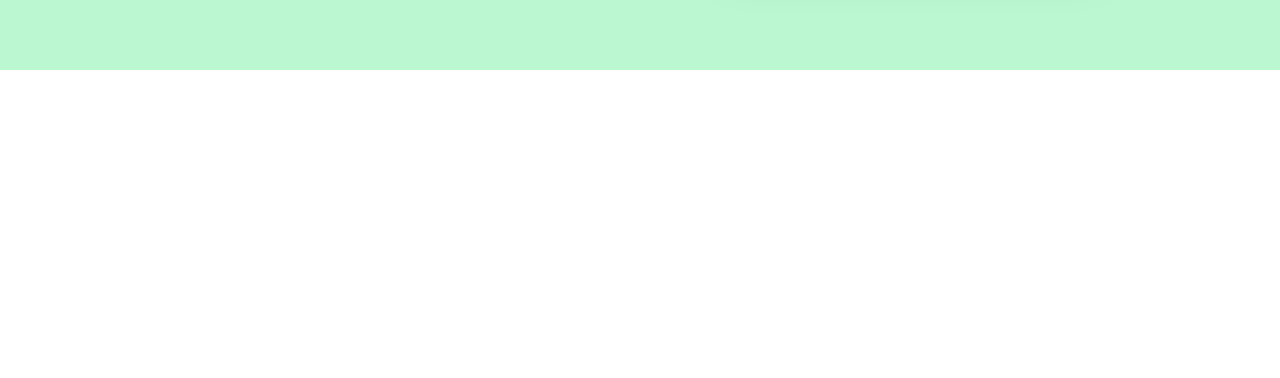
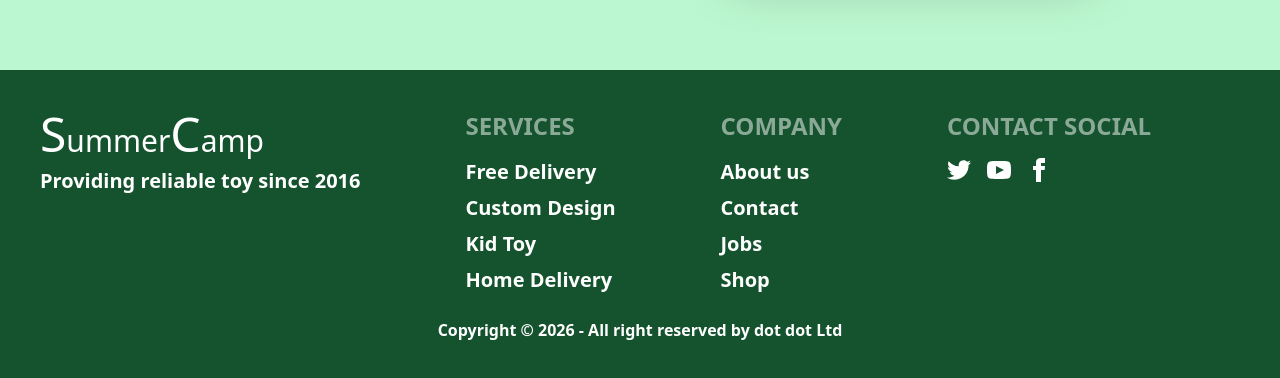
Before and after one commit to REFATBHUYAN/Rhythmic-Moves, a React (Vite) app: page /login in a window 1280 px wide. Shown: the part 798-1176 px from the top of the page. Before the commit the page ends 868 px from the top, so only its background shows below. Built offline with nearby package versions, Linux system fonts and the light colour scheme; no server answers.

Commit message:
footer added basic need edit

```diff
--- a/src/Layout/MainLayout.jsx
+++ b/src/Layout/MainLayout.jsx
@@ -1,12 +1,14 @@
 import React from 'react';
 import { Outlet } from 'react-router-dom';
 import Navbar from '../Pages/Shared/Navbar';
+import Footer from '../Pages/Shared/Footer';
 
 const MainLayout = () => {
     return (
         <div>
             <Navbar></Navbar>
             <Outlet></Outlet>
+            <Footer></Footer>
         </div>
     );
 };
--- a/src/Pages/Login & Register/Login.jsx
+++ b/src/Pages/Login & Register/Login.jsx
@@ -8,6 +8,7 @@
 
 const Login = () => {
   const [show, setShow] = useState(false);
+  const [error, setError] = useState('');
   const { logIn } = useContext(AuthContext);
   const navigate = useNavigate();
   const location = useLocation();
@@ -25,6 +26,7 @@
   } = useForm();
   const onSubmit = (data) => {
     console.log(data);
+    setError('')
     logIn(data.email, data.password)
       .then((result) => {
         console.log(result.user);
@@ -32,7 +34,7 @@
         // navigate(from, { replace: true });
       })
       .catch((error) => {
-        console.log(error);
+        setError(error);
       });
   };
   return (
@@ -92,16 +94,7 @@
                   </Link>{" "}
                 </p>
                 <SocialLogin></SocialLogin>
-                {/* <div className="divider">OR</div>
-                <div>
-                  <button
-                    // onClick={handleGoogleSing}
-                    className="hover:bg-green-400 flex font-bold items-center justify-center gap-4 border border-indigo-600 rounded-md w-full mx-auto py-2 text-center"
-                  >
-                    <FaGoogle></FaGoogle> Login With Google
-                  </button>
-                </div> */}
-                {/* <div className="text-red-600 my-4 font-bold">{error}</div> */}
+                <div className="text-red-600 my-4 font-bold">{error}</div>
               </div>
             </div>
           </div>
--- /dev/null
+++ b/src/Pages/Shared/Footer.jsx
@@ -0,0 +1,96 @@
+import React from "react";
+// import logo from "../../assets/title2.png";
+
+const Footer = () => {
+  return (
+    <>
+      <footer className=" flex flex-col justify-between p-10 bg-green-900 text-white ">
+        <div className="footer">
+          {/* <div>
+            <img src={logo} alt="" />
+            <p className="font-bold text-xl">
+              JUNGLE JUMBOREE
+              <br />
+              Providing reliable toy since 2016
+            </p>
+          </div> */}
+          <div className=" items-center gap-2 justify-center">
+            {/* <img className="w-14 pb-2 rounded-md" src={logo} alt="" /> */}
+            <h1 className="text-3xl">
+              <span className="text-5xl">S</span>ummer
+              <span className="text-5xl">C</span>amp
+            </h1>
+            <p className="font-bold text-xl"> Providing reliable toy since 2016</p>
+          </div>
+          <div>
+            <span className="footer-title font-bold text-2xl">Services</span>
+            <a className="link link-hover font-semibold text-xl">
+              Free Delivery
+            </a>
+            <a className="link link-hover font-semibold text-xl">
+              Custom Design
+            </a>
+            <a className="link link-hover font-semibold text-xl">Kid Toy</a>
+            <a className="link link-hover font-semibold text-xl">
+              Home Delivery
+            </a>
+          </div>
+          <div>
+            <span className="footer-title font-bold text-2xl">Company</span>
+            <a className="link link-hover font-semibold text-xl">About us</a>
+            <a className="link link-hover font-semibold text-xl">Contact</a>
+            <a className="link link-hover font-semibold text-xl">Jobs</a>
+            <a className="link link-hover font-semibold text-xl">Shop</a>
+          </div>
+          <div>
+            <span className="footer-title font-bold text-2xl">
+              Contact Social
+            </span>
+            <div className="grid grid-flow-col gap-4">
+              <a>
+                <svg
+                  xmlns="http://www.w3.org/2000/svg"
+                  width="24"
+                  height="24"
+                  viewBox="0 0 24 24"
+                  className="link link-hover fill-current"
+                >
+                  <path d="M24 4.557c-.883.392-1.832.656-2.828.775 1.017-.609 1.798-1.574 2.165-2.724-.951.564-2.005.974-3.127 1.195-.897-.957-2.178-1.555-3.594-1.555-3.179 0-5.515 2.966-4.797 6.045-4.091-.205-7.719-2.165-10.148-5.144-1.29 2.213-.669 5.108 1.523 6.574-.806-.026-1.566-.247-2.229-.616-.054 2.281 1.581 4.415 3.949 4.89-.693.188-1.452.232-2.224.084.626 1.956 2.444 3.379 4.6 3.419-2.07 1.623-4.678 2.348-7.29 2.04 2.179 1.397 4.768 2.212 7.548 2.212 9.142 0 14.307-7.721 13.995-14.646.962-.695 1.797-1.562 2.457-2.549z"></path>
+                </svg>
+              </a>
+              <a>
+                <svg
+                  xmlns="http://www.w3.org/2000/svg"
+                  width="24"
+                  height="24"
+                  viewBox="0 0 24 24"
+                  className="link link-hover fill-current"
+                >
+                  <path d="M19.615 3.184c-3.604-.246-11.631-.245-15.23 0-3.897.266-4.356 2.62-4.385 8.816.029 6.185.484 8.549 4.385 8.816 3.6.245 11.626.246 15.23 0 3.897-.266 4.356-2.62 4.385-8.816-.029-6.185-.484-8.549-4.385-8.816zm-10.615 12.816v-8l8 3.993-8 4.007z"></path>
+                </svg>
+              </a>
+              <a>
+                <svg
+                  xmlns="http://www.w3.org/2000/svg"
+                  width="24"
+                  height="24"
+                  viewBox="0 0 24 24"
+                  className="link link-hover fill-current"
+                >
+                  <path d="M9 8h-3v4h3v12h5v-12h3.642l.358-4h-4v-1.667c0-.955.192-1.333 1.115-1.333h2.885v-5h-3.808c-3.596 0-5.192 1.583-5.192 4.615v3.385z"></path>
+                </svg>
+              </a>
+            </div>
+          </div>
+        </div>
+        <div className="text-center mt-6">
+          <p className="font-bold text-base">
+            Copyright © 2026 - All right reserved by dot dot Ltd
+          </p>
+        </div>
+      </footer>
+    </>
+  );
+};
+
+export default Footer;
```
